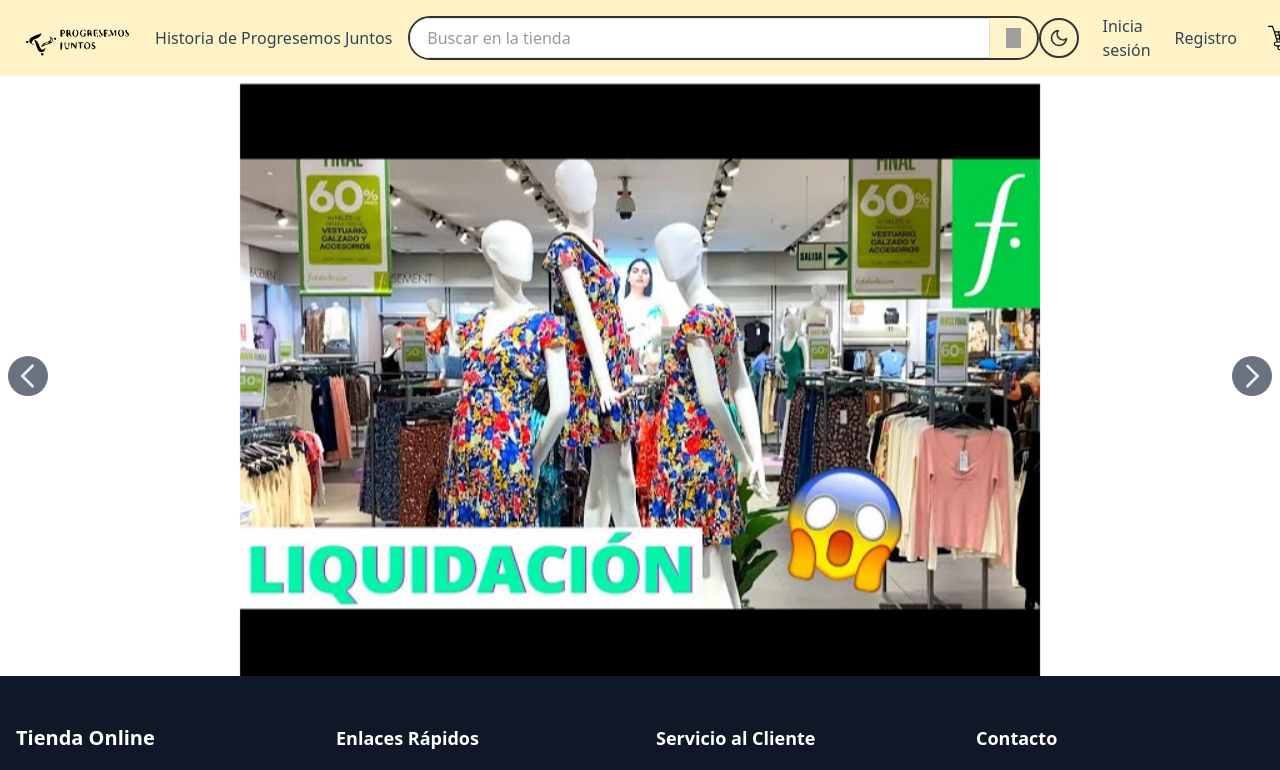
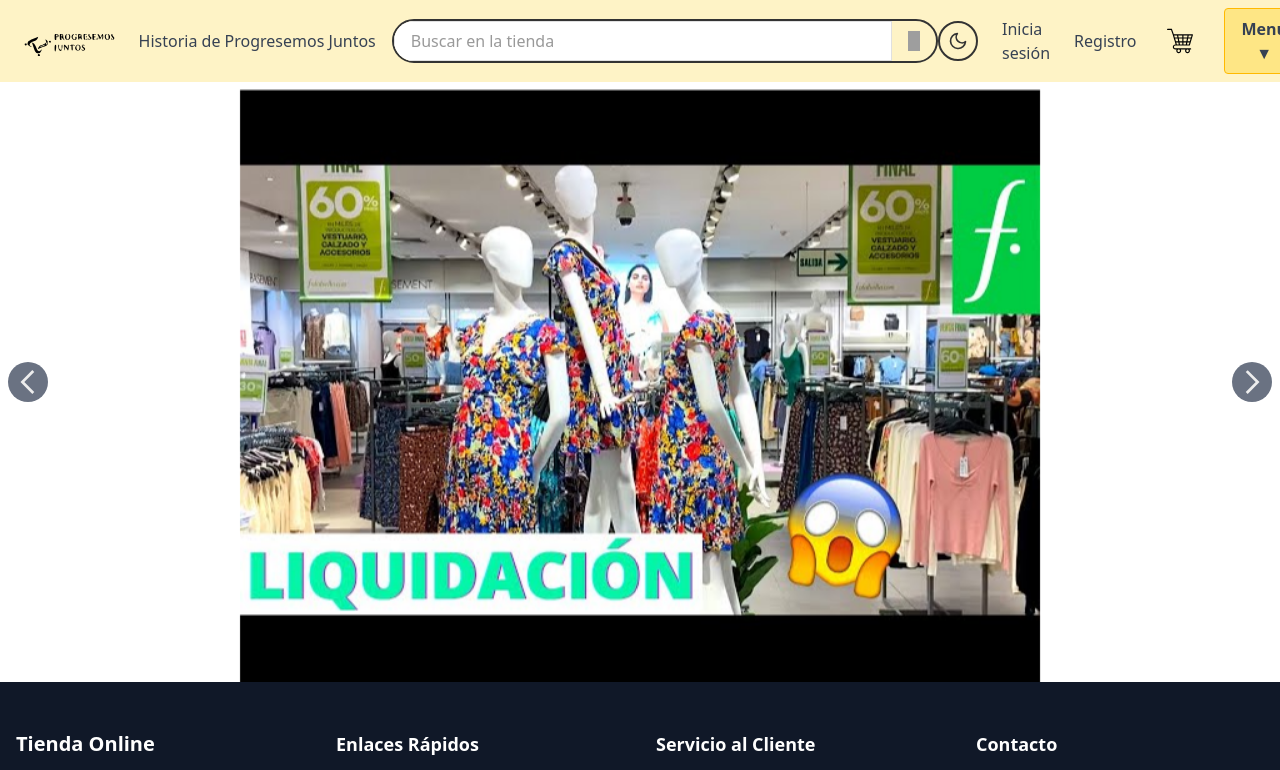
Before and after one commit to RenzoAybar/WebProject, a React (Vite) app: page / in a window 1280 px wide. Shown: the top 770 px of the page. Built offline with nearby package versions, Linux system fonts and the light colour scheme; grey boxes are pictures that could not be loaded.

Commit message:
Update Navbar.tsx

```diff
--- a/src/shared/Navbar.tsx
+++ b/src/shared/Navbar.tsx
@@ -2,6 +2,7 @@
 import { ThemeToggle } from '../components/ThemeToggle';
 import { useState } from 'react';
 import { ModalHistoria } from '../components/ModalHistoria';
+import { MenuDropdown } from '../components/MenuDropdown';
 
 export const Navbar = () => {
     const [showHistoria, setShowHistoria] = useState(false);
@@ -48,6 +49,7 @@
                 <a href="./login" className='text-gray-700'>Inicia sesión</a>
                 <a href="./register" className='text-gray-700'>Registro </a>
                 <img src="/shop.svg" alt="Carrito" className='h-10 w-10' />
+                <MenuDropdown />
             </nav>
         </header>
         <ModalHistoria isOpen={showHistoria} onClose={() => setShowHistoria(false)} />
```
